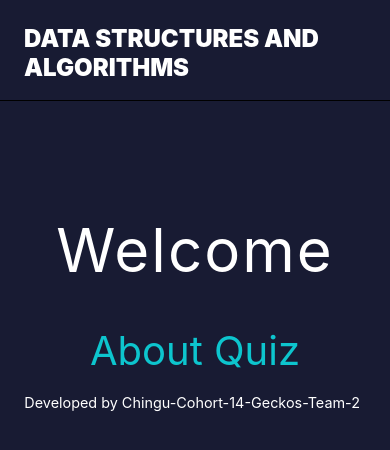
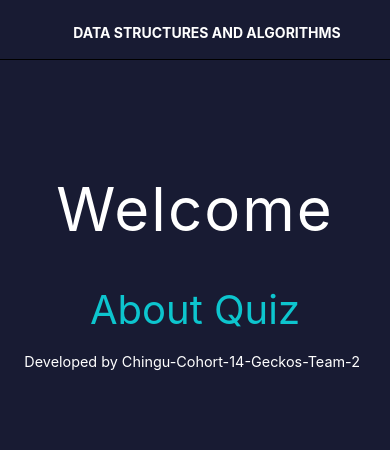
Before and after one commit to chingu-voyages/v14-geckos-team-02, a React (Create React App) app: page / in a window 390 px wide. Shown: the top 450 px of the page. Built offline with nearby package versions, Linux system fonts and the light colour scheme.

Commit message:
1.Modify Header.scss. 2.Make haeader text font and weight responsive.

```diff
--- a/src/views/components/Header/Header.scss
+++ b/src/views/components/Header/Header.scss
@@ -1,7 +1,23 @@
 nav {
   text-transform: uppercase;
+  text-align:center;
   padding: 24px 0 18px 24px;
-  font-size: 24px;
-  font-weight: 900;
+  font-size: 14px;
+  font-weight: 700;
   border-bottom: 1px solid black;
 }
+
+@media only screen and (min-width: 600px){
+  nav {
+    font-size: 20px;
+    font-weight: 800;
+  }
+}
+
+@media only screen and (min-width: 768px){
+  nav {
+    font-size: 24px;
+    font-weight: 900;
+    text-align: left;
+  }
+}
```
